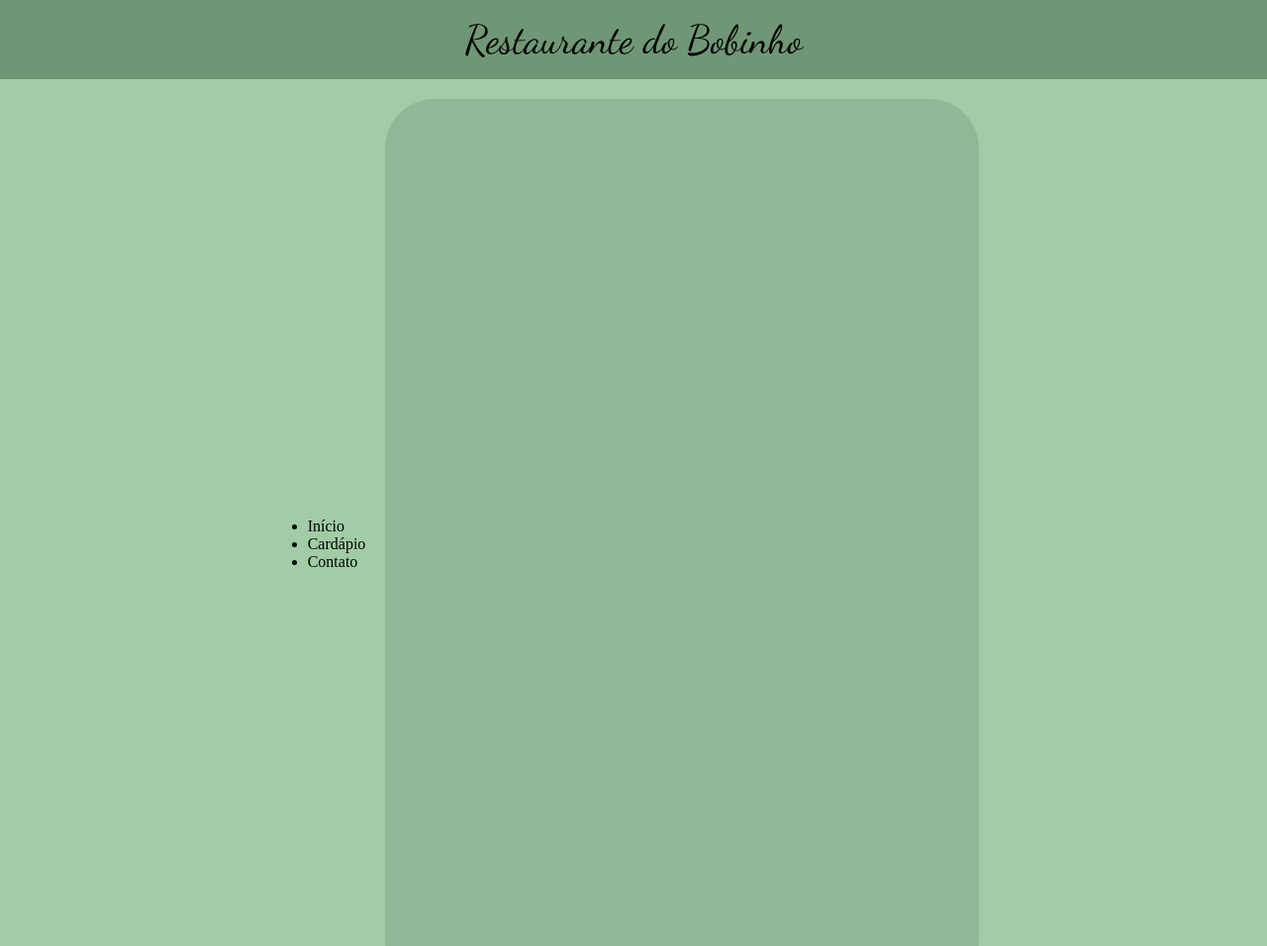
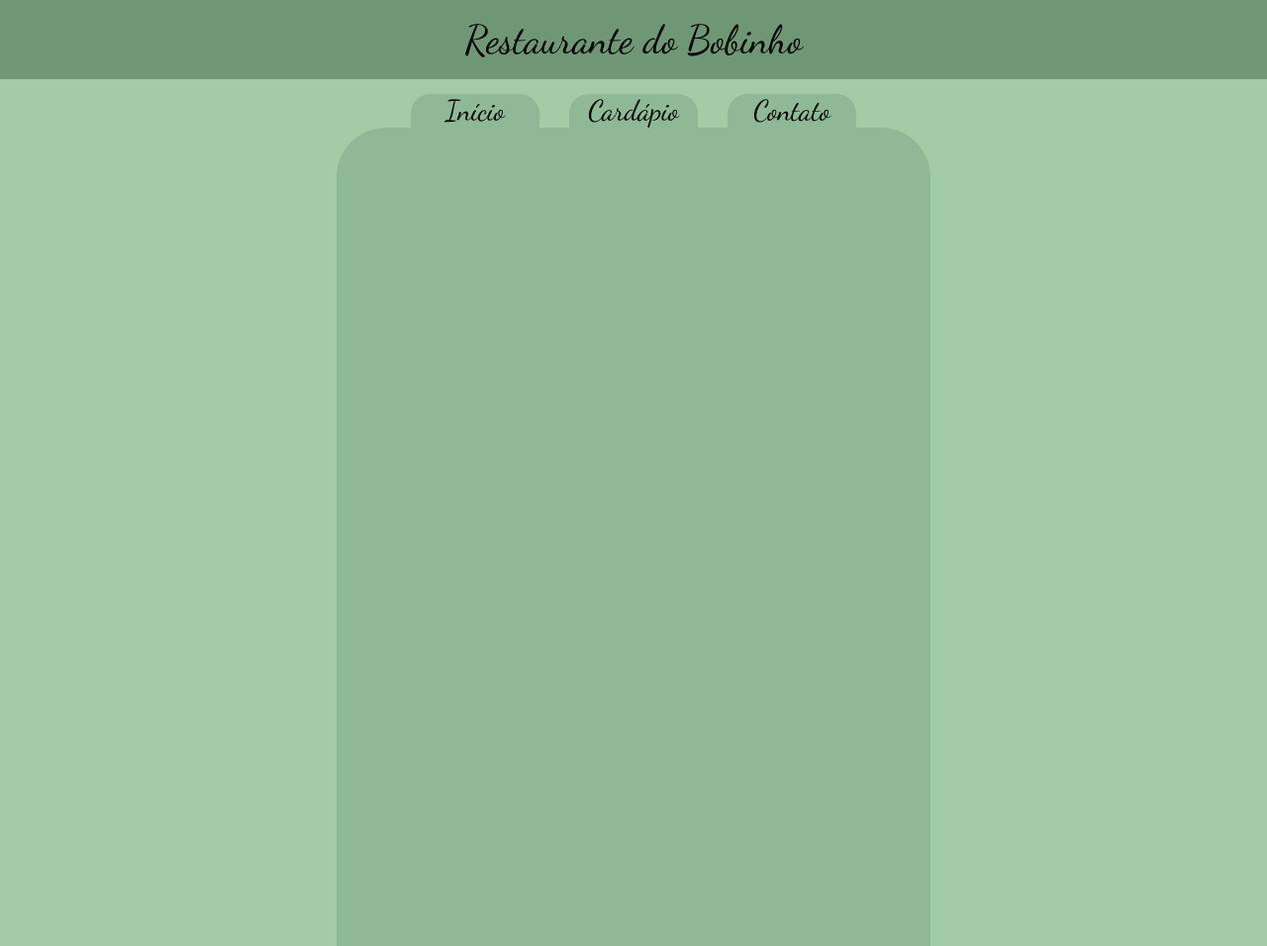
Before and after one commit to vitmonjo/restaurant-page, a website built with webpack: page dist/index.html in a window 1280 px wide. Shown: the top 956 px of the page at 99% size. Built offline with nearby package versions, Linux system fonts and the light colour scheme.

Commit message:
update styles

```diff
--- a/src/style.css
+++ b/src/style.css
@@ -26,13 +26,36 @@
   display: flex;
   justify-content: center;
   align-items: center;
+  flex-direction: column;
+}
+
+.tabs {
+  list-style-type: none;
+  display: flex;
+  gap: 30px;
+  font-size: 1.8rem;
+  font-family: 'Dancing Script', cursive;
+  cursor: pointer;
+  padding: 0px;
+  margin-top: 15px;
+}
+
+li {
+  background-color: rgb(143, 185, 150);
+  width: 130px;
+  text-align: center;
+  border-radius: 20px 20px 0px 0px;
+}
+
+li:hover {
+  background-color: rgb(112, 151, 117);
 }
 
 .content {
   background-color: rgb(143, 185, 150);
   width: 600px;
   height: 900px;
-  margin: 20px;
+  margin-bottom: 20px;
   border-radius: 50px;
 }
 
```
